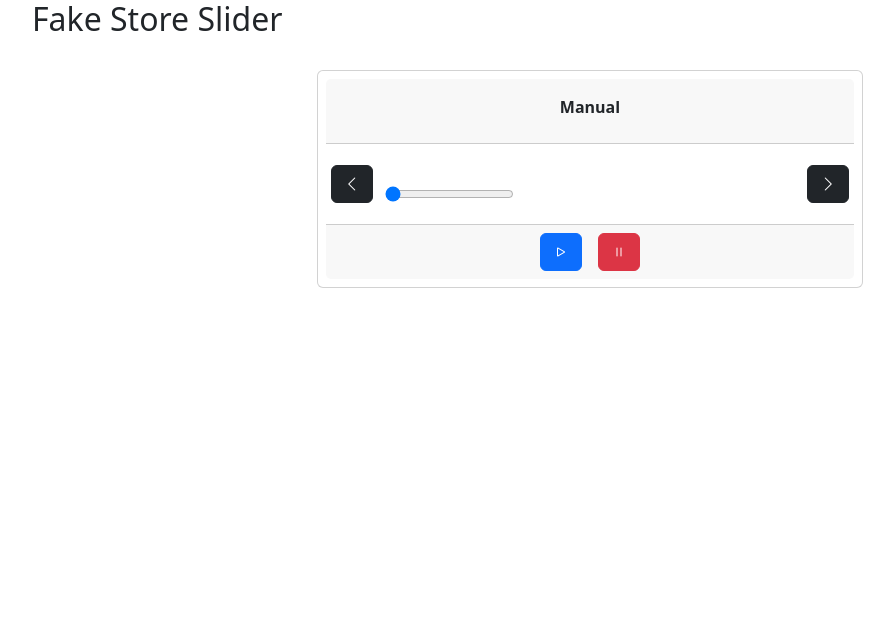
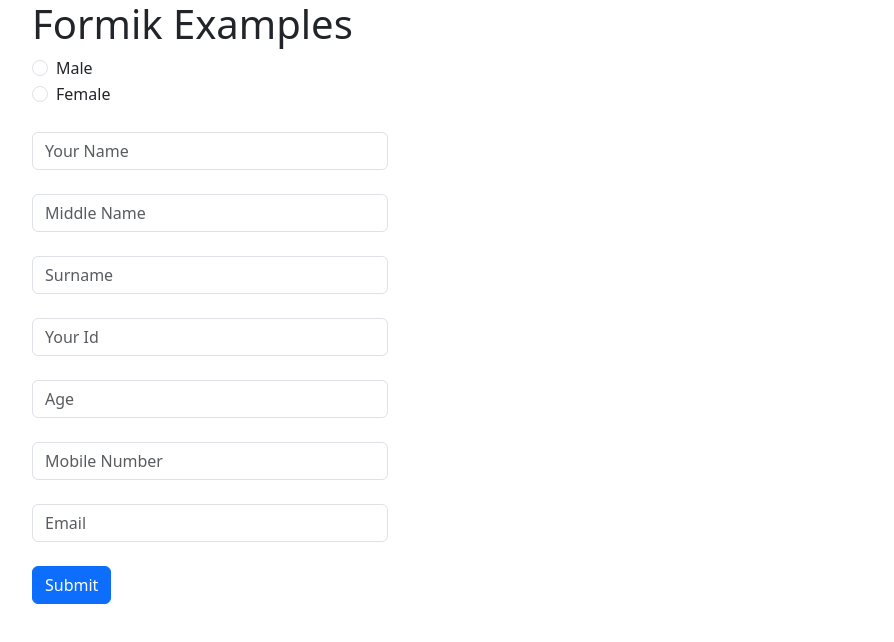
Before and after one commit to ghemantpravin/beginner-to-advance-react, a React (Create React App) app: page / in a window 1280 px wide. Shown: the top 642 px of the page, without its empty margins (50-944 px from the left). Built offline with nearby package versions, Linux system fonts and the light colour scheme; no server answers.

Commit message:
form with formik

```diff
--- a/package.json
+++ b/package.json
@@ -10,6 +10,7 @@
     "bootstrap": "^5.3.3",
     "bootstrap-icons": "^1.11.3",
     "dayjs": "^1.11.13",
+    "formik": "^2.4.6",
     "jquery": "^3.7.1",
     "moment": "^2.30.1",
     "react": "^18.3.1",
--- /dev/null
+++ b/src/components/forms/forms.jsx
@@ -0,0 +1,54 @@
+import { useFormik } from 'formik'
+import React from 'react'
+
+function Forms() {
+
+    const formik = useFormik({
+        initialValues : {
+            name : '',
+            surname : '',
+            age : 0,
+            city : ''
+        },
+        onSubmit : (user) => {
+            console.log(user)
+        }
+    })
+
+
+  return (
+    <div className='container'>
+        <h1>Forms in React</h1>
+        <div className="row">
+            <div className="col-md-4">
+                <form onSubmit={formik.handleSubmit}>
+                    <div className="form-group">
+                        <label>Name</label>
+                        <input type="text" onChange={formik.handleChange} className="form-control" id="name"></input>
+                    </div>
+                    <br />
+                    <div className="form-group">
+                        <label>Surname</label>
+                        <input type="text" onChange={formik.handleChange} className="form-control" id="surname"></input>
+                    </div>
+                    <br />
+                    <div className="form-group">
+                        <label>Age</label>
+                        <input type="email" onChange={formik.handleChange} className="form-control" id="age"></input>
+                    </div>
+                    <br />
+                    <label>Select One</label>
+                    <select className="form-control" id='city' onChange={formik.handleChange}>
+                        <option value="Nashik">Nashik</option>
+                        <option value="Nashik">Pune</option>
+                    </select>
+                    <br />
+                    <button type="submit" className="btn btn-primary">Submit</button>
+                </form>
+            </div>
+        </div>
+    </div>
+  )
+}
+
+export default Forms
--- /dev/null
+++ b/src/components/forms/forms2.jsx
@@ -0,0 +1,67 @@
+import React from 'react'
+import { useFormik } from 'formik'
+
+function Forms2() {
+
+    const abc = useFormik({
+        initialValues : {
+            name : '',
+            middle : '',
+            surname : '',
+            id : 0,
+            age : 0,
+            mobile : 0,
+            email : '',
+            gender : ''
+        },
+        onSubmit : (values) => {
+            console.log(values)
+        }
+    })
+
+  return (
+    <div className='container'>
+        <h1>Formik Examples</h1>
+        <div className="row">
+            <div className="col-md-4">
+                <form onSubmit={abc.handleSubmit}>
+                    <div className="form-check">
+                        <input onChange={abc.handleChange} value='male' className="form-check-input" type="radio" id="gender"></input>
+                        <label className="form-check-label" htmlFor="flexRadioDefault1">Male</label>
+                    </div>
+                    <div className="form-check">
+                        <input onChange={abc.handleChange}  value='female' className="form-check-input" type="radio" id="gender"></input>
+                        <label className="form-check-label" htmlFor="flexRadioDefault2">Female</label>
+                    </div>
+                    <br />
+                    <input type="text" onChange={abc.handleChange}
+                    className="form-control"  placeholder='Your Name' id='name'></input>
+                    <br />
+                    <input type="text" onChange={abc.handleChange}
+                    className="form-control"  placeholder='Middle Name' id='middle'></input>
+                    <br />
+                    <input type="text" onChange={abc.handleChange}
+                    className="form-control"  placeholder='Surname' id='surname'></input>
+                    <br />
+                    <input type="text" onChange={abc.handleChange}
+                    className="form-control"  placeholder='Your Id' id='id'></input>
+                    <br />
+                    <input type="text" onChange={abc.handleChange}
+                    className="form-control"  placeholder='Age' id='age'></input>
+                    <br />
+                    <input type="text" onChange={abc.handleChange}
+                    className="form-control"  placeholder='Mobile Number' id='mobile'></input>
+                    <br />
+                    <input type="text" onChange={abc.handleChange}
+                    className="form-control"  placeholder='Email' id='email'></input>
+                    <br />
+
+                    <button type="submit" className="btn btn-primary">Submit</button>
+                </form>
+            </div>
+        </div>
+    </div>
+  )
+}
+
+export default Forms2
--- a/src/index.js
+++ b/src/index.js
@@ -26,12 +26,15 @@
 import Emi from './components/emi/emi';
 import SetTimeout from './components/timeout/setTimeout';
 import FakeStoreSlider from './components/fakestoreAPISlider/fakeStore';
+import { Form } from 'formik';
+import Forms from './components/forms/forms';
+import Forms2 from './components/forms/forms2';
 
 
 const root = ReactDOM.createRoot(document.getElementById('root'));
 root.render(
   <React.StrictMode>
-    <FakeStoreSlider/>
+    <Forms2/>
   </React.StrictMode>
 );
 
```
Also changed, not shown: 1 other file (tests, documents, lock files or other folders).
